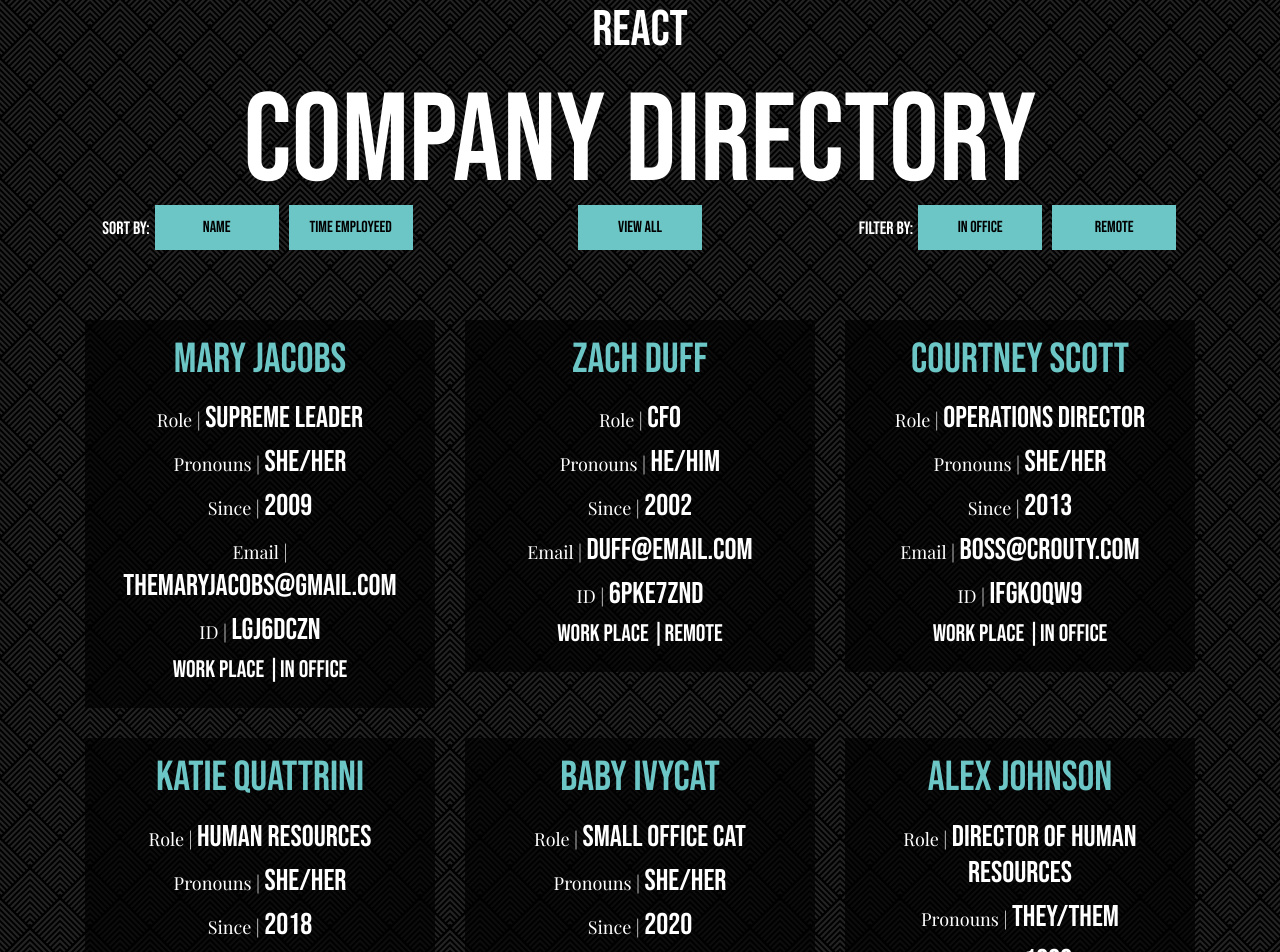
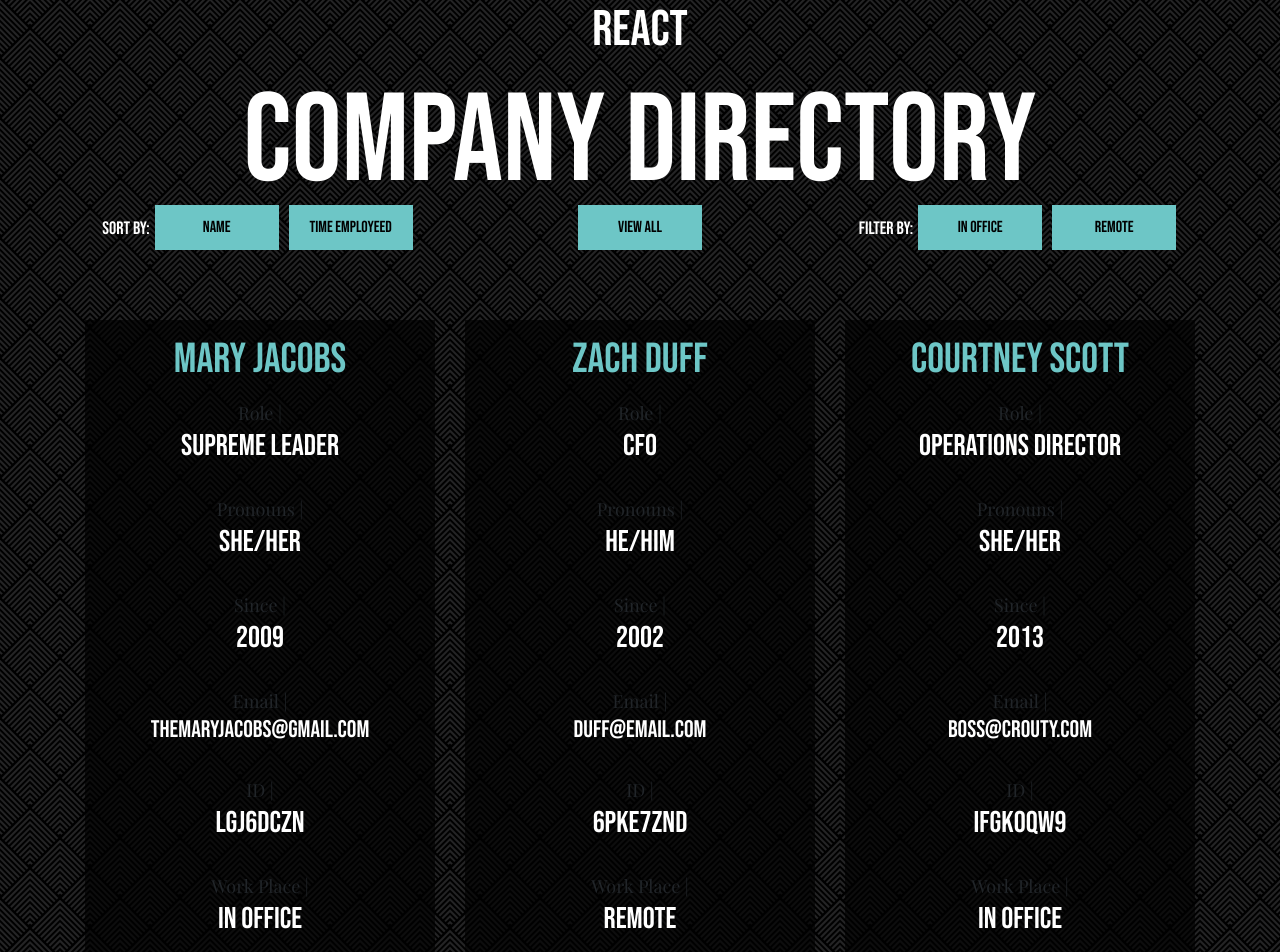
Before and after one commit to TheMaryJacobs/ReactEmployeeDirectory, a React (Create React App) app in the folder employee-directory/: page / in a window 1280 px wide. Shown: the top 952 px of the page. Built offline with nearby package versions, Linux system fonts and the light colour scheme.

Commit message:
arrange card layout

```diff
--- a/employee-directory/src/Components/Card.js
+++ b/employee-directory/src/Components/Card.js
@@ -11,12 +11,43 @@ function Card({ employee }) {
           {employee.firstName} {employee.lastName}
         </h1>
         <div className="data">
-        <h3><small>Role | </small>{employee.role}</h3>
+        <div className="dataRow">
+          <small className="dataType">Role | </small>
+          <h3 className="dataCol"> {employee.role}</h3>
+        </div>
+        <br/>
+        <div className="dataRow">
+          <small className="dataType">Pronouns | </small>
+          <h3 className="dataCol"> {employee.pronouns}</h3>
+          </div>
+          <br/>
+        <div className="dataRow">
+          <small className="dataType">Since | </small>
+          <h3 className="dataCol"> {employee.since}</h3>
+          </div>
+          <br/>
+        <div className="dataRow">
+          <small className="dataType">Email | </small>
+          <h4 className="dataCol"> {employee.email}</h4>
+          </div>
+          <br/>
+        <div className="dataRow">
+          <small className="dataType">ID | </small>
+          <h3 className="dataCol"> {employee.employeeID}</h3>
+          </div>
+          <br/>
+        <div className="dataRow">
+          <small className="dataType">Work Place |</small>
+          <h3 className="dataCol"> {employee.workPlace}</h3>
+          </div>
+
+
+        {/* <h3><small>Role | </small>{employee.role}</h3>
         <h3><small>Pronouns | </small>{employee.pronouns}</h3>
         <h3><small>Since | </small>{employee.since}</h3>
         <h3><small>Email | </small>{employee.email}</h3>
         <h3><small>ID | </small>{employee.employeeID}</h3>
-        <h4>Work Place |{employee.workPlace}</h4>
+        <h4><small>Work Place |</small>{employee.workPlace}</h4> */}
         </div>
         </div>
     </div>
```
